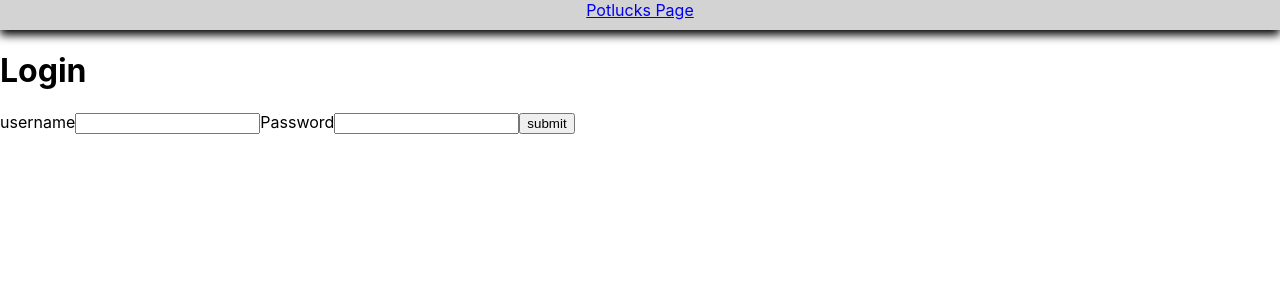
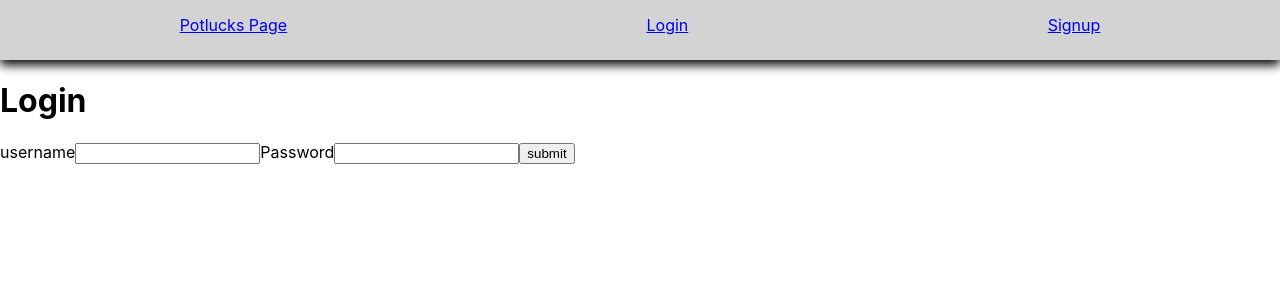
Before and after one commit to Build-Week-Pot-Luck-Planner/front-end, a React (Create React App) app in the folder pot-luck-fe/: page / in a window 1280 px wide. Shown: the top 300 px of the page. Built offline with nearby package versions, Linux system fonts and the light colour scheme.

Commit message:
added links to login and signup page on the navbar and set up the login post request

```diff
--- a/pot-luck-fe/src/App.js
+++ b/pot-luck-fe/src/App.js
@@ -18,9 +18,11 @@ import { PotluckContext } from './contexts/PotluckContext';
 const NavBar = styled.header`
   box-shadow: 0 5px 10px black;
   display: flex;
-  justify-content: center;
+  justify-content: space-around;
+  align-items: center;
   background-color: lightgrey;
   padding-bottom: 10px;
+  height: 50px;
 `;
 
 function App() {
@@ -32,6 +34,8 @@ function App() {
       <div className="App">
         <NavBar>
           <Link to="/potlucks">Potlucks Page</Link>
+          <Link to="/login">Login</Link>
+          <Link to="/signup">Signup</Link>
         </NavBar>
 
         <Switch>
--- a/pot-luck-fe/src/components/Login.jsx
+++ b/pot-luck-fe/src/components/Login.jsx
@@ -1,4 +1,5 @@
 import React, {useState} from 'react'
+import { useHistory } from 'react-router-dom';
 import axiosWithAuth from "../utils/axiosWithAuth";
 
 function Login() {
@@ -7,6 +8,8 @@ function Login() {
         username: '',
         password: ''
     })
+
+    const history = useHistory();
 
     const onChange = e => {
         setFormData({
@@ -22,12 +25,21 @@ function Login() {
         // setting up for sending POST once I have the deployed backend endpoint
         /* axiosWithAuth()
                 .post(``, formData)
+                .then(res => {
+                    console.log(res);
+                    // localStorage.setItem("token", ?res.data?)
+                })
+                .catch(err => {
+                    console.log(err)
+                });
         */
 
         setFormData({
             username: '',
             password: '',
         })
+
+        // history.push("/potlucks");
     }
 
     return (
```
